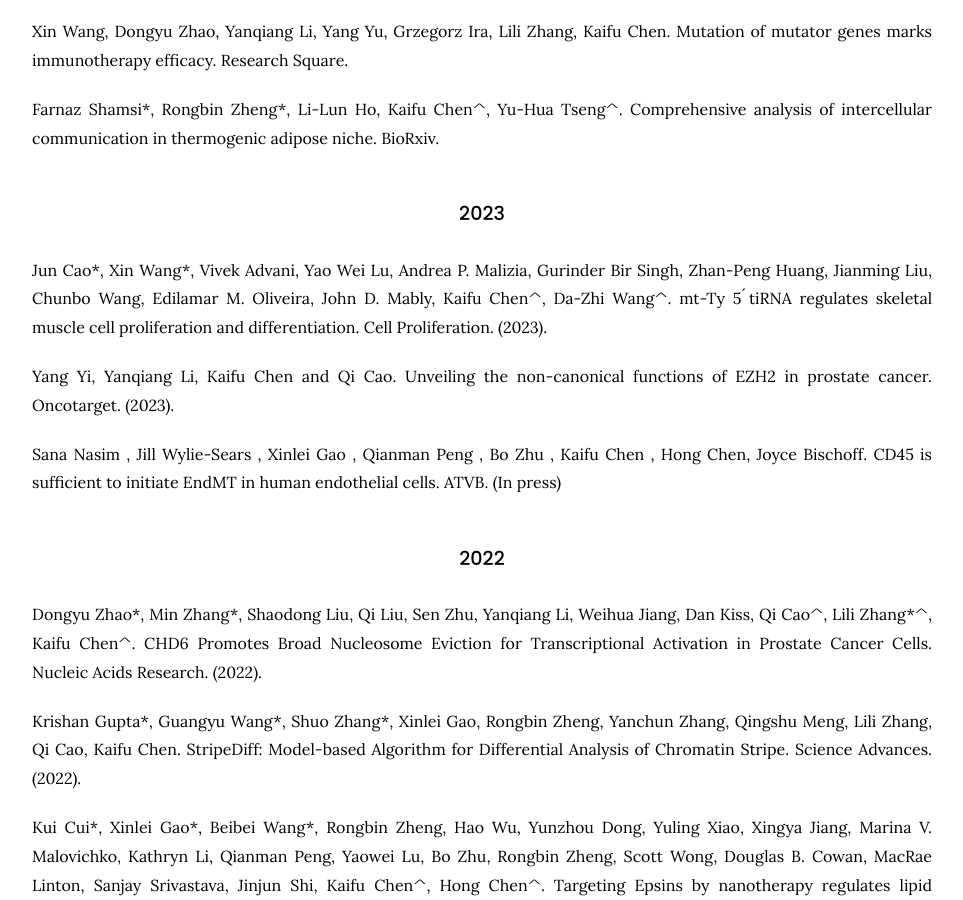
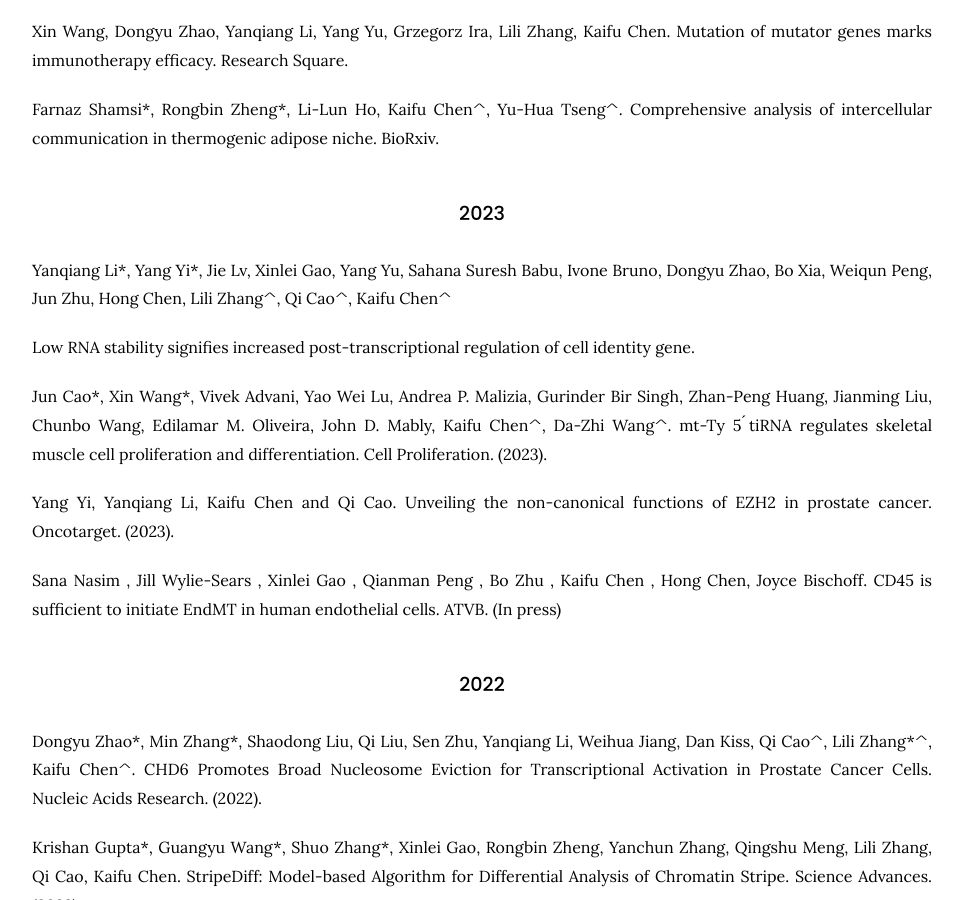
Before and after one commit to kaifuchenlab/kaifuchenlab.github.io, a Jekyll site: the page built from 3.publication/index.md, in a window 1280 px wide and 900 px high, scrolled down 449 px. Shown: the whole window, without its empty margins (158-1121 px from the left). Built offline with Jekyll 4.4.1, drawn with Linux system fonts in a browser that asks for light colours.

Commit message:
Update index.md

```diff
--- a/3.publication/index.md
+++ b/3.publication/index.md
@@ -21,6 +21,9 @@ Farnaz Shamsi\*, Rongbin Zheng\*, Li-Lun Ho, Kaifu Chen^, Yu-Hua Tseng^. Compreh
 BioRxiv.
 
 ### 2023
+Yanqiang Li\*, Yang Yi\*,  Jie Lv, Xinlei Gao, Yang Yu,  Sahana Suresh Babu, Ivone Bruno, Dongyu Zhao, Bo Xia, Weiqun Peng, Jun Zhu, Hong Chen, Lili Zhang^, Qi Cao^, Kaifu Chen^
+
+Low RNA stability signifies increased post-transcriptional regulation of cell identity gene.
 
 Jun Cao\*, Xin Wang\*, Vivek Advani, Yao Wei Lu, Andrea P. Malizia, Gurinder Bir Singh, Zhan-Peng Huang, Jianming Liu, Chunbo Wang, Edilamar M. Oliveira, John D. Mably, Kaifu Chen^, Da-Zhi Wang^. mt-Ty 5 ́tiRNA regulates skeletal muscle cell proliferation and differentiation. Cell Proliferation. (2023).
 
```
